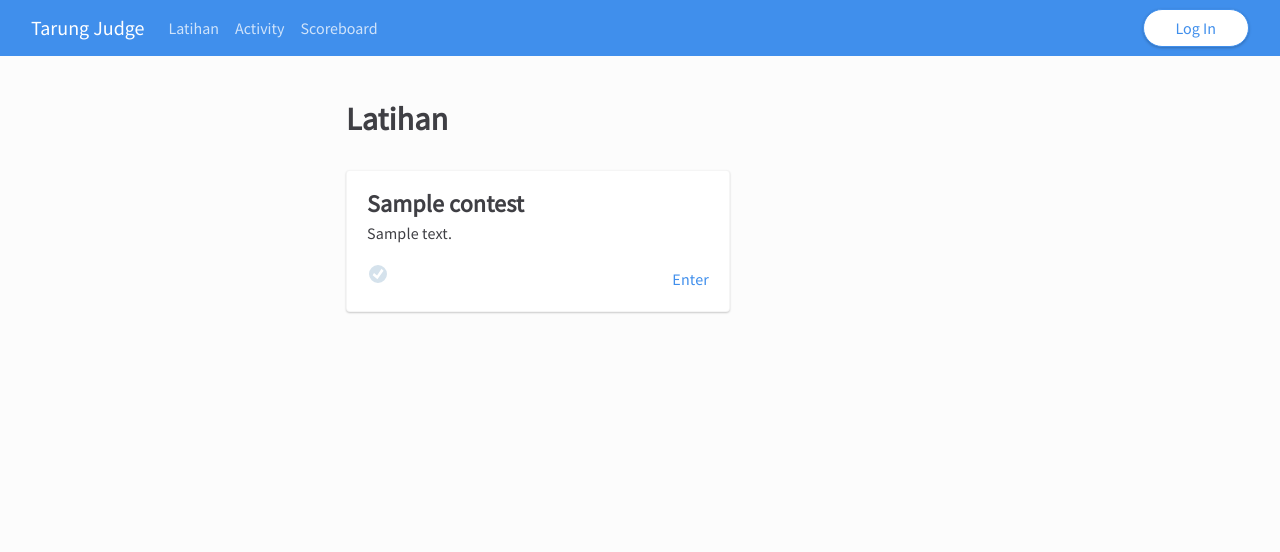
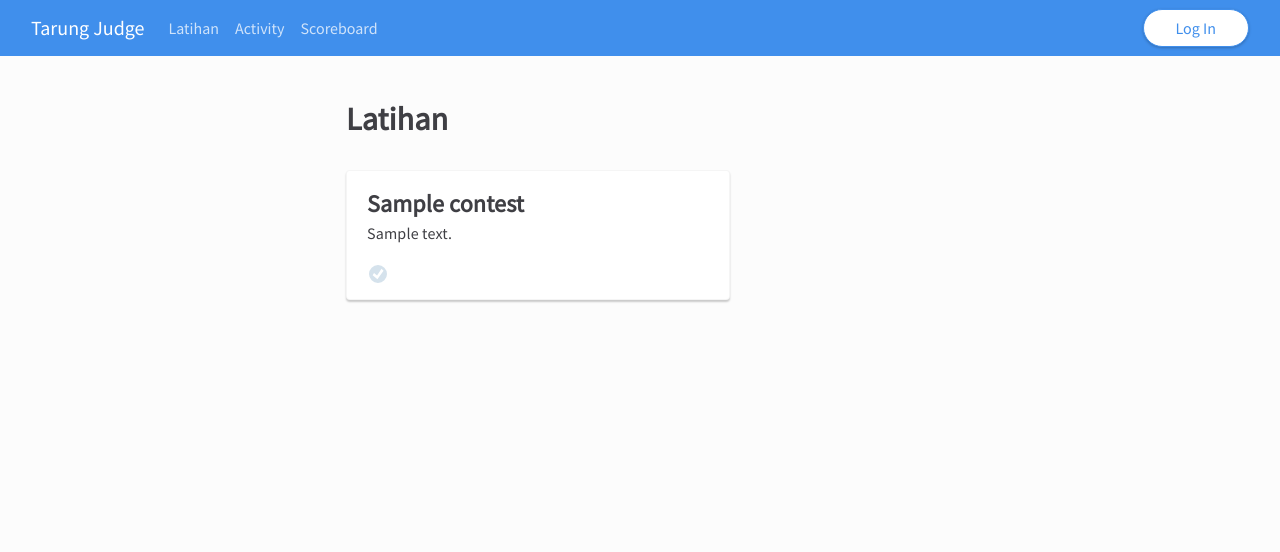
Before and after one commit to ramadistra/tarung-judge, a Django app: page / in a window 1280 px wide. Shown: the top 552 px of the page. Run offline with Django 3.2, Linux system fonts and the light colour scheme; tables that the repository leaves empty hold one stand-in row (values such as "Sample post"); some libraries are stand-ins or nearby versions.

Commit message:
Tweaked cards
Made the whole card clickable and add ed animation on hover.

```diff
--- a/onlinejudge/templates/onlinejudge/index.html
+++ b/onlinejudge/templates/onlinejudge/index.html
@@ -14,14 +14,28 @@
         fill: #d5e2ec
     }
     .week {
+        transition: all .2s ease-in-out;
         max-width: 24em;
-        box-shadow: 0px 1px 2px rgba(0, 0, 0, 0.2);
+        box-shadow: 0px 2px 2px rgba(0, 0, 0, 0.2);
         border: 1px solid rgba(0, 0, 0, .04);
+    }
+    .week:hover {
+        transform: scale(1.025);
+        cursor: pointer;
     }
     .completed {
         color: #4acc81;
         margin-top: 1px;
         display: inline-block;
+    }
+    a.div-link {
+        position: absolute;
+        width: 100%;
+        height: 100%;
+        top: 0;
+        left: 0;
+        text-decoration: none;
+        z-index: 10;
     }
 </style>
 <h2>Latihan</h2>
@@ -45,9 +59,7 @@
         {% endfor %}
     </div>
     {% endif %}
-    <div style="display:inline-block;margin-top:2px;" class="float-right">
-      <a href="{{contest.get_absolute_url}}">Enter</a>
-      </div>
+    <a class="div-link" href="{{contest.get_absolute_url}}"></a>
     </div>
 </div>
 <br>
```
